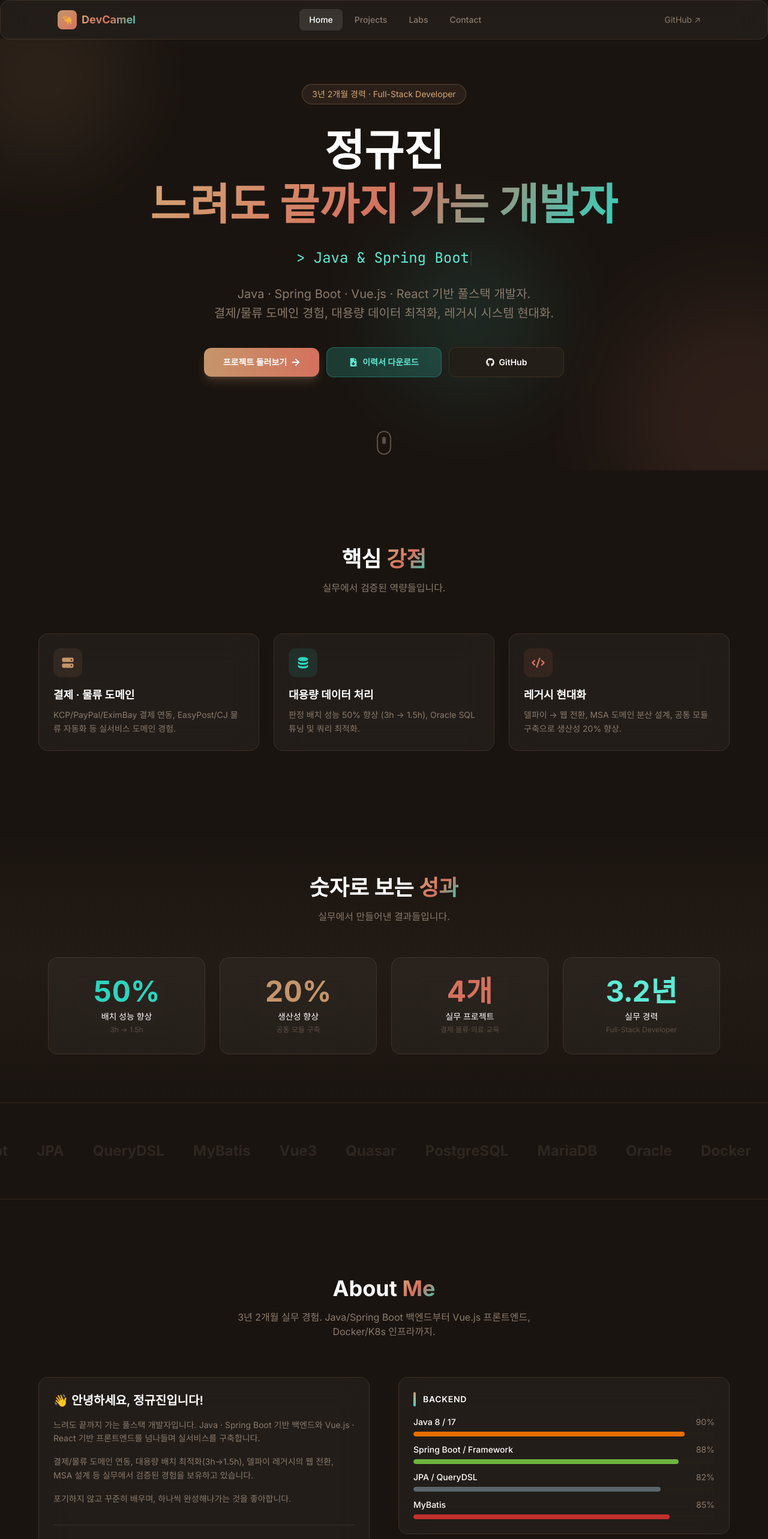
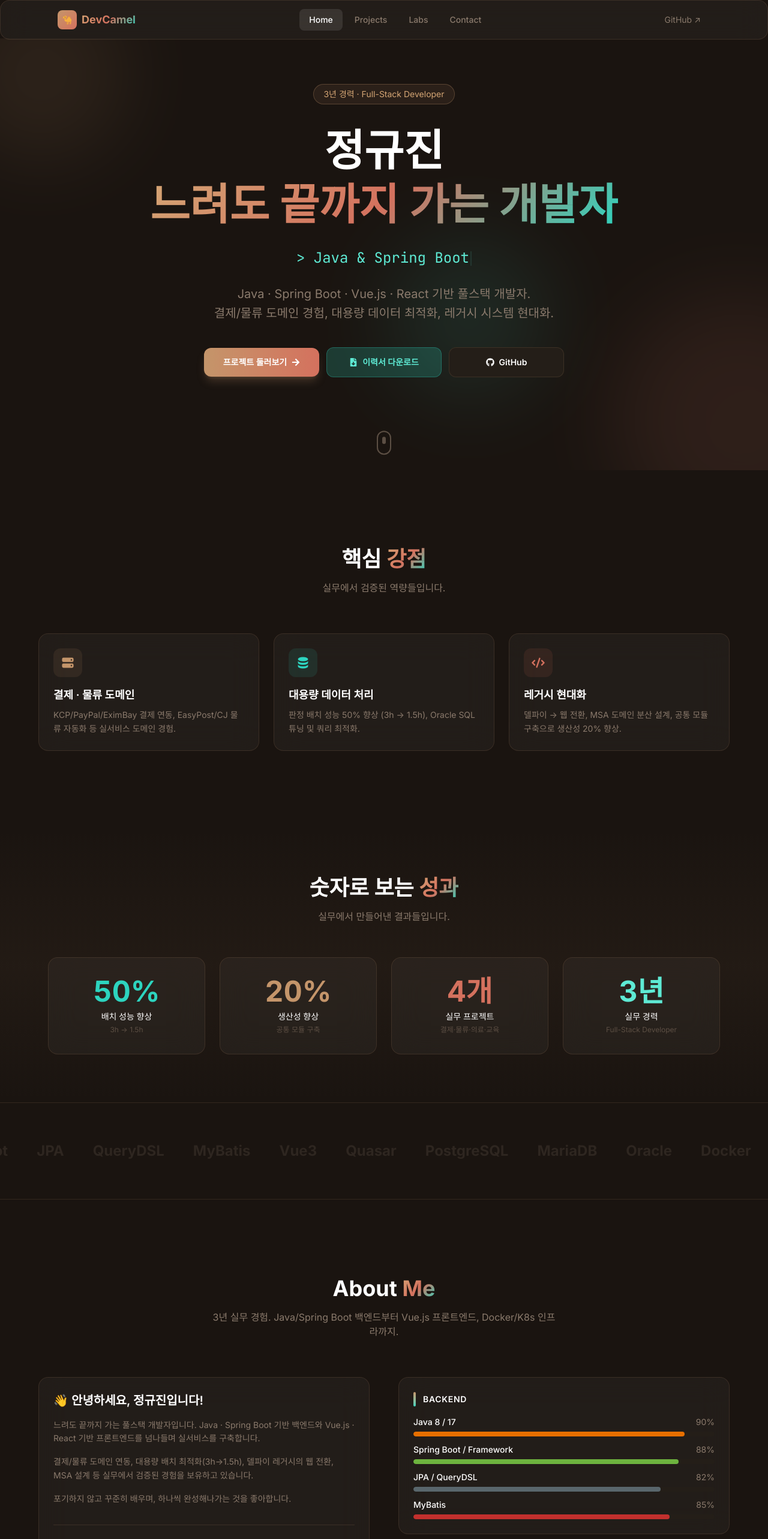
Before and after one commit to devCamel0817/devCamel, a React (Vite) app: page / in a window 1280 px wide. Shown: the top 2566 px of the page at 60% size. Built offline with nearby package versions, Linux system fonts and the light colour scheme.

Commit message:
fix: 프로젝트 기간 수정 and 이력서 파일 교체

```diff
--- a/src/pages/AboutSection.tsx
+++ b/src/pages/AboutSection.tsx
@@ -46,7 +46,7 @@ export default function AboutSection() {
               About <span className="text-gradient">Me</span>
             </h2>
             <p className="text-surface-400 max-w-xl mx-auto">
-              3년 2개월 실무 경험. Java/Spring Boot 백엔드부터 Vue.js 프론트엔드, Docker/K8s 인프라까지.
+              3년 실무 경험. Java/Spring Boot 백엔드부터 Vue.js 프론트엔드, Docker/K8s 인프라까지.
             </p>
           </motion.div>
 
@@ -77,7 +77,7 @@ export default function AboutSection() {
                 {/* Quick stats */}
                 <div className="grid grid-cols-3 gap-4 mt-8 pt-6 border-t border-glass-border">
                   {[
-                    { value: '3.2', label: 'Years Exp.' },
+                    { value: '3', label: 'Years Exp.' },
                     { value: '4', label: 'Projects' },
                     { value: '∞', label: 'Passion' },
                   ].map((stat) => (
--- a/src/pages/HomePage.tsx
+++ b/src/pages/HomePage.tsx
@@ -50,7 +50,7 @@ const achievements = [
   { label: '배치 성능 향상', value: 50, suffix: '%', sub: '3h → 1.5h', color: 'text-accent' },
   { label: '생산성 향상', value: 20, suffix: '%', sub: '공통 모듈 구축', color: 'text-primary' },
   { label: '실무 프로젝트', value: 4, suffix: '개', sub: '결제·물류·의료·교육', color: 'text-secondary' },
-  { label: '실무 경력', value: 3.2, suffix: '년', sub: 'Full-Stack Developer', color: 'text-accent-light' },
+  { label: '실무 경력', value: 3, suffix: '년', sub: 'Full-Stack Developer', color: 'text-accent-light' },
 ];
 
 function useCountUp(target: number, inView: boolean, duration = 2000) {
@@ -136,7 +136,7 @@ export default function HomePage() {
               animate={{ scale: 1 }}
               className="inline-flex items-center gap-2 px-4 py-1.5 rounded-full bg-primary/10 border border-primary/30 text-primary-light text-sm mb-8"
             >
-              3년 2개월 경력 · Full-Stack Developer
+              3년 경력 · Full-Stack Developer
             </motion.div>
 
             <h1 className="text-5xl sm:text-6xl lg:text-7xl font-bold leading-tight mb-6">
@@ -184,8 +184,8 @@ export default function HomePage() {
                 </motion.button>
               </Link>
               <a
-                href="/resume.pdf"
-                download="정규진_이력서_2026.pdf"
+                href="/정규진_이력서.pdf"
+                download="정규진_이력서.pdf"
               >
                 <motion.button
                   whileHover={{ scale: 1.05 }}
--- a/src/pages/ProjectsPage.tsx
+++ b/src/pages/ProjectsPage.tsx
@@ -109,7 +109,7 @@ export default function ProjectsPage() {
               <span className="text-gradient">Projects</span>
             </h2>
             <p className="text-surface-400 max-w-xl mx-auto">
-              3년 2개월간 실무에서 수행한 프로젝트들입니다.
+              3년간 실무에서 수행한 프로젝트들입니다.
             </p>
           </motion.div>
 
```
Also changed, not shown: 2 other files (tests, documents, lock files or other folders).
